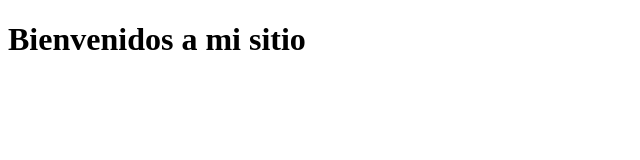
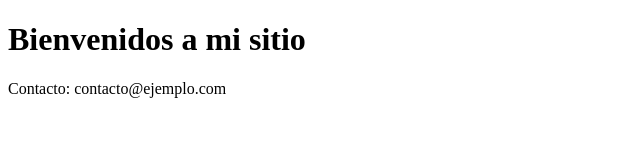
Before and after one commit to iJosehh/TrabajoGIT, a plain HTML site: page index.html in a window 1280 px wide. Shown: the whole page, without its empty margins (0-640 px from the left). Drawn offline with Linux system fonts and the light colour scheme.

Commit message:
Agregada sección de contacto en rama-a

```diff
--- a/index.html
+++ b/index.html
@@ -7,5 +7,6 @@
 </head>
 <body>
     <h1>Bienvenidos a mi sitio</h1>
+    <p>Contacto: contacto@ejemplo.com</p>
 </body>
 </html>
```
